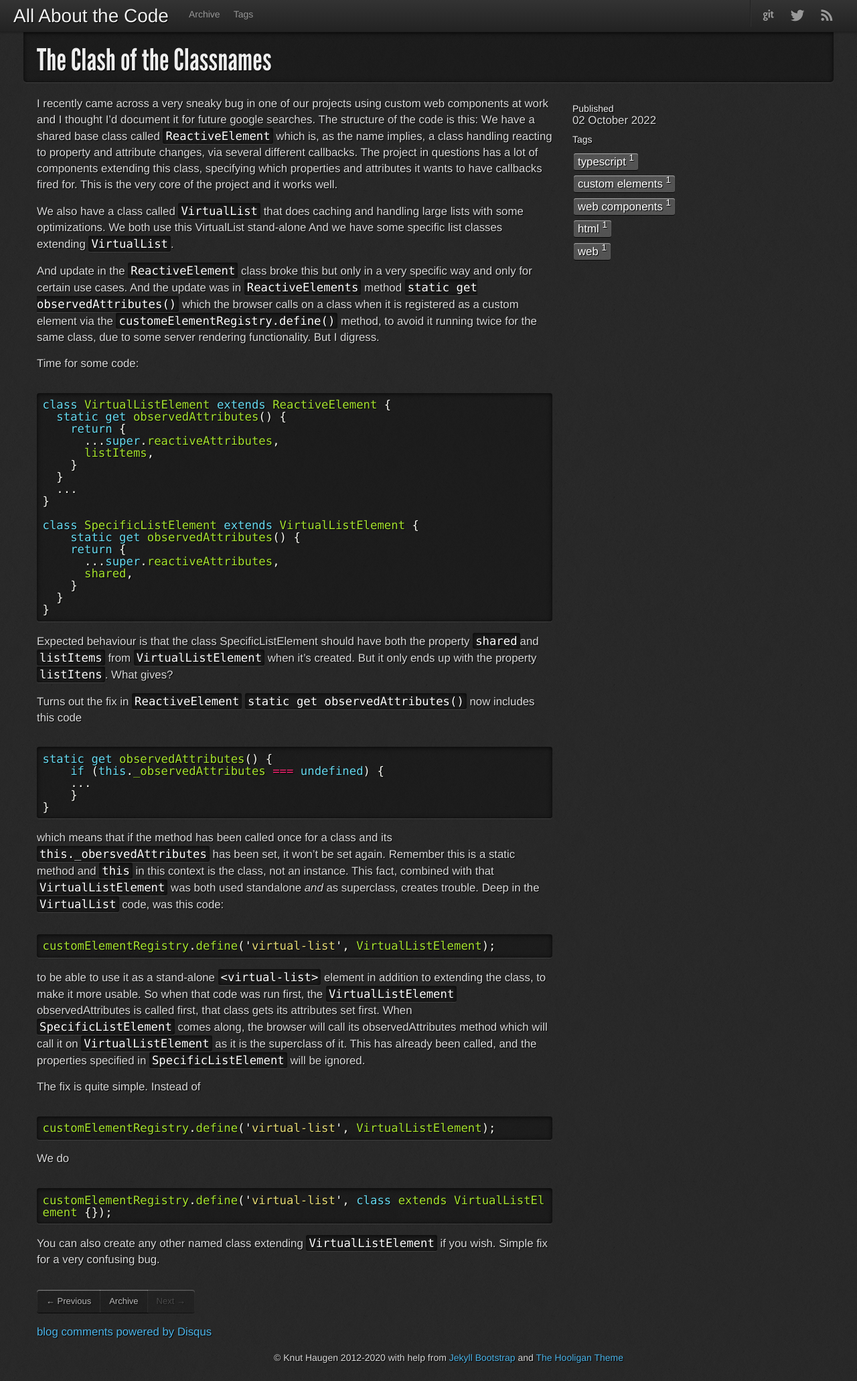
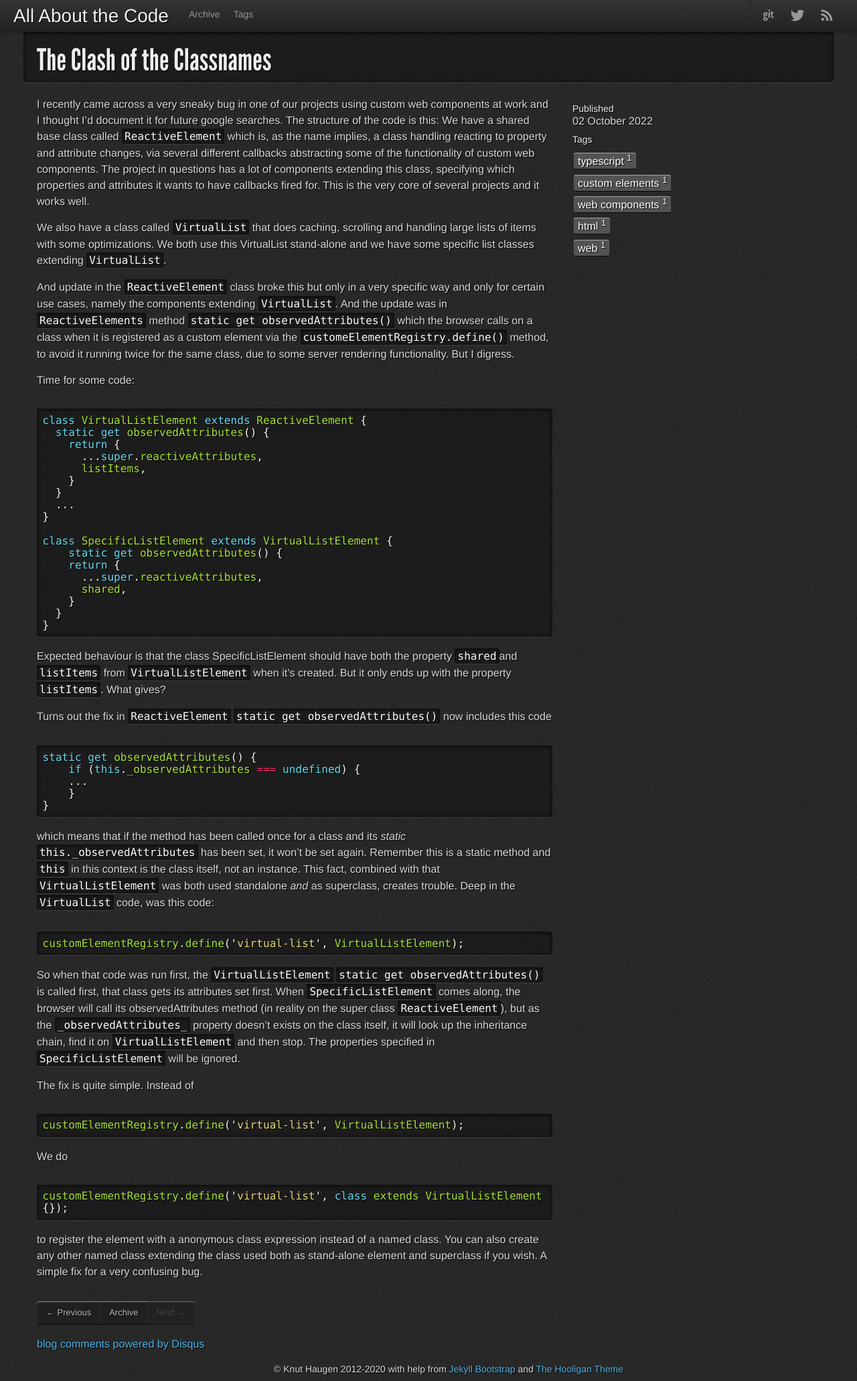
Before and after one commit to knuthaug/blog.knuthaugen.no, a Jekyll site: the page built from _posts/2022-10-02-classname-clashes.md, in a window 1280 px wide. Shown: the whole page at 67% size. Built offline with Jekyll 4.4.1, drawn with Linux system fonts in a browser that asks for light colours; comment, search, counter and statistics services are not loaded.

Commit message:
new post and css changes

```diff
--- a/_posts/2022-10-02-classname-clashes.md
+++ b/_posts/2022-10-02-classname-clashes.md
@@ -6,11 +6,11 @@ tags: [typescript,custom elements,web components,html,web]
 ---
 {% include JB/setup %}
 
-I recently came across a very sneaky bug in one of our projects using custom web components at work and I thought I'd document it for future google searches. The structure of the code is this: We have a shared base class called `ReactiveElement` which is, as the name implies, a class handling reacting to property and attribute changes, via several different callbacks. The project in questions has a lot of components extending this class, specifying which properties and attributes it wants to have callbacks fired for. This is the very core of the project and it works well.
+I recently came across a very sneaky bug in one of our projects using custom web components at work and I thought I'd document it for future google searches. The structure of the code is this: We have a shared base class called `ReactiveElement` which is, as the name implies, a class handling reacting to property and attribute changes, via several different callbacks abstracting some of the functionality of custom web components. The project in questions has a lot of components extending this class, specifying which properties and attributes it wants to have callbacks fired for. This is the very core of several projects and it works well.
 
-We also have a class called `VirtualList` that does caching and handling large lists with some optimizations. We both use this VirtualList stand-alone And we have some specific list classes extending ``VirtualList``.
+We also have a class called `VirtualList` that does caching, scrolling and handling large lists of items with some optimizations. We both use this VirtualList stand-alone and we have some specific list classes extending ``VirtualList``.
 
-And update in the `ReactiveElement` class broke this but only in a very specific way and only for certain use cases. And the update was in `ReactiveElements` method `static get observedAttributes()` which the browser calls on a class when it is registered as a custom element via the `customeElementRegistry.define()` method, to avoid it running twice for the same class, due to some server rendering functionality. But I digress.
+And update in the `ReactiveElement` class broke this but only in a very specific way and only for certain use cases, namely the components extending `VirtualList`. And the update was in `ReactiveElements` method `static get observedAttributes()` which the browser calls on a class when it is registered as a custom element via the `customeElementRegistry.define()` method, to avoid it running twice for the same class, due to some server rendering functionality. But I digress.
 
 Time for some code:
 
@@ -37,7 +37,7 @@ class SpecificListElement extends VirtualListElement {
 
 {% endhighlight %}
 
-Expected behaviour is that the class SpecificListElement should have both the property `shared`and `listItems` from `VirtualListElement` when it's created. But it only ends up with the property `listItens`. What gives?
+Expected behaviour is that the class SpecificListElement should have both the property `shared`and `listItems` from `VirtualListElement` when it's created. But it only ends up with the property `listItems`. What gives?
 
 Turns out the fix in `ReactiveElement` `static get observedAttributes()` now includes this code
 
@@ -51,15 +51,15 @@ static get observedAttributes() {
 
 {% endhighlight %}
 
-which means that if the method has been called once for a class and its `this._obersvedAttributes` has been set, it won't be set again. Remember this is a static method and `this` in this context is the class, not an instance. This fact, combined with that `VirtualListElement` was both used standalone _and_ as superclass, creates trouble. Deep in the `VirtualList` code, was this code:
+which means that if the method has been called once for a class and its _static_ `this._observedAttributes` has been set, it won't be set again. Remember this is a static method and `this` in this context is the class itself, not an instance. This fact, combined with that `VirtualListElement` was both used standalone _and_ as superclass, creates trouble. Deep in the `VirtualList` code, was this code:
 
 {% highlight javascript %}
 
 customElementRegistry.define('virtual-list', VirtualListElement);
 
 {% endhighlight %}
- to be able to use it as a stand-alone `<virtual-list>` element in addition to extending the class, to make it more usable.
-So when that code was run first, the `VirtualListElement` observedAttributes is called first, that class gets its attributes set first. When `SpecificListElement` comes along, the browser will call its observedAttributes method which will call it on `VirtualListElement` as it is the superclass of it. This has already been called, and the properties specified in `SpecificListElement` will be ignored.
+
+So when that code was run first, the `VirtualListElement` `static get observedAttributes()` is called first, that class gets its attributes set first. When `SpecificListElement` comes along, the browser will call its observedAttributes method (in reality on the super class `ReactiveElement`), but as the `_observedAttributes_` property doesn't exists on the class itself, it will look up the inheritance chain, find it on  `VirtualListElement` and then stop. The properties specified in `SpecificListElement` will be ignored.
 
 The fix is quite simple. Instead of
 
@@ -77,4 +77,4 @@ customElementRegistry.define('virtual-list', class extends VirtualListElement {}
 
 {% endhighlight %}
 
-You can also create any other named class extending `VirtualListElement` if you wish. Simple fix for a very confusing bug.
+to register the element with a anonymous class expression instead of a named class. You can also create any other named class extending the class used both as stand-alone element and superclass if you wish. A simple fix for a very confusing bug.
--- a/assets/themes/hooligan/css/style.css
+++ b/assets/themes/hooligan/css/style.css
@@ -34,9 +34,9 @@ body {
   text-shadow: none !important;
 }
 
-pre code {
+pre, code {
   color: white !important;
-  font-size: 100%;
+  font-size: 95%;
 }
 
 figure.highlight {
@@ -136,7 +136,7 @@ h2 {
 /* line 61, ../_sass/_base.scss */
 pre, code {
   color: #fff !important;
-  font-size: 103%;
+  font-size: 100%;
 }
 
 /* line 65, ../_sass/_base.scss */
@@ -233,7 +233,7 @@ footer {
 }
 
 .content {
-  font-size: 120%;
+  font-size: 115%;
 }
 
 li {
```
